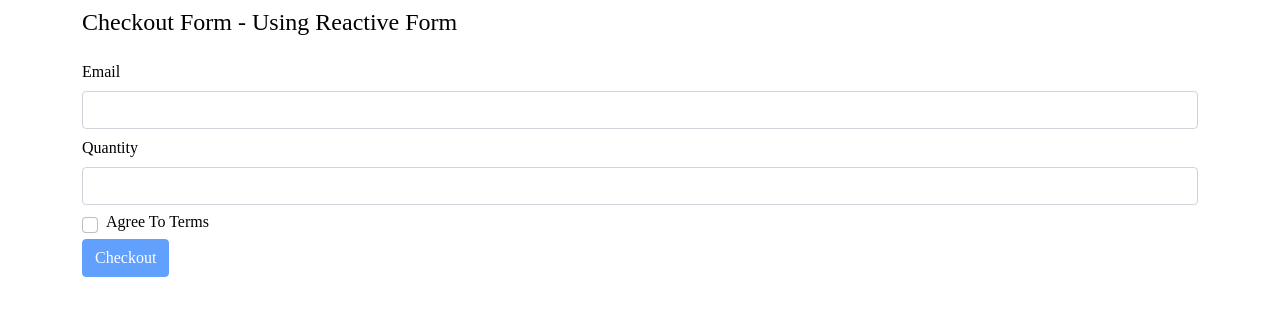
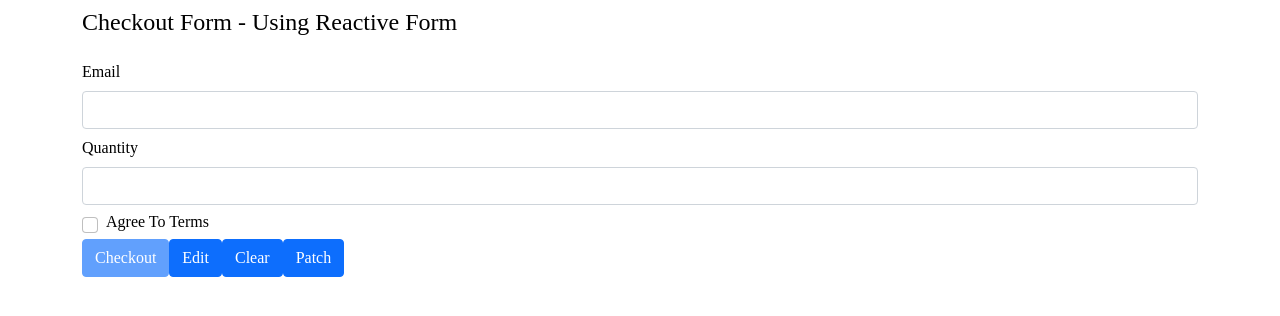
Before and after one commit to Kishor6941/Angular-template-reactive-form, an Angular app: page /checkout in a window 1280 px wide. Shown: the top 316 px of the page. Built offline with nearby package versions, Linux system fonts and the light colour scheme.

Commit message:
setValues, patchValues, resetform

```diff
--- a/src/app/checkout/checkout.component.html
+++ b/src/app/checkout/checkout.component.html
@@ -33,6 +33,10 @@
         <div class="form-group row">
           <div class="col-sm-10">
             <button type="submit" class="btn btn-primary" (click)="checkout()" [disabled]="!checkoutForm.valid">Checkout</button>
+            <button type="submit" class="btn btn-primary ml-3" (click)="edit()" >Edit</button>
+            <button type="submit" class="btn btn-primary ml-3" (click)="clear()" >Clear</button>
+            <button type="submit" class="btn btn-primary ml-3" (click)="editPatch()" >Patch</button>
+
           </div>
         </div>
       </form>
--- a/src/app/checkout/checkout.component.ts
+++ b/src/app/checkout/checkout.component.ts
@@ -22,9 +22,40 @@ export class CheckoutComponent implements OnInit {
       quantity: ['',Validators.required],
       terms: ['',Validators.required]
     })
+    // this.checkoutForm = this.fb.group({
+    //   // emailAddress: new FormControl(''),
+    //   // quantity: new FormControl(''),
+    //   // terms: new FormControl('')
+    //   emailAddress: ['kishor@gmail.com',Validators.required],
+    //   quantity: ['2',Validators.required],
+    //   terms: ['true',Validators.required]
+    // })
+
+
   }
   checkout() {
     console.log(this.checkoutForm.value);
 
+
   }
+  edit(){
+    const ObjValue = {
+      emailAddress : 'kishor.phawade@gmail.com',
+      quantity : 4,
+      terms : true
+    }
+    this.checkoutForm.setValue(ObjValue)
+  }
+  editPatch() {
+    const ObjValue = {
+      emailAddress : 'kishor.phawade@gmail.com',
+      quantity : 4,
+      // terms : true
+    }
+    this.checkoutForm.patchValue(ObjValue)
+  }
+  clear() {
+    this.checkoutForm.reset()
+  }
+
 }
```
